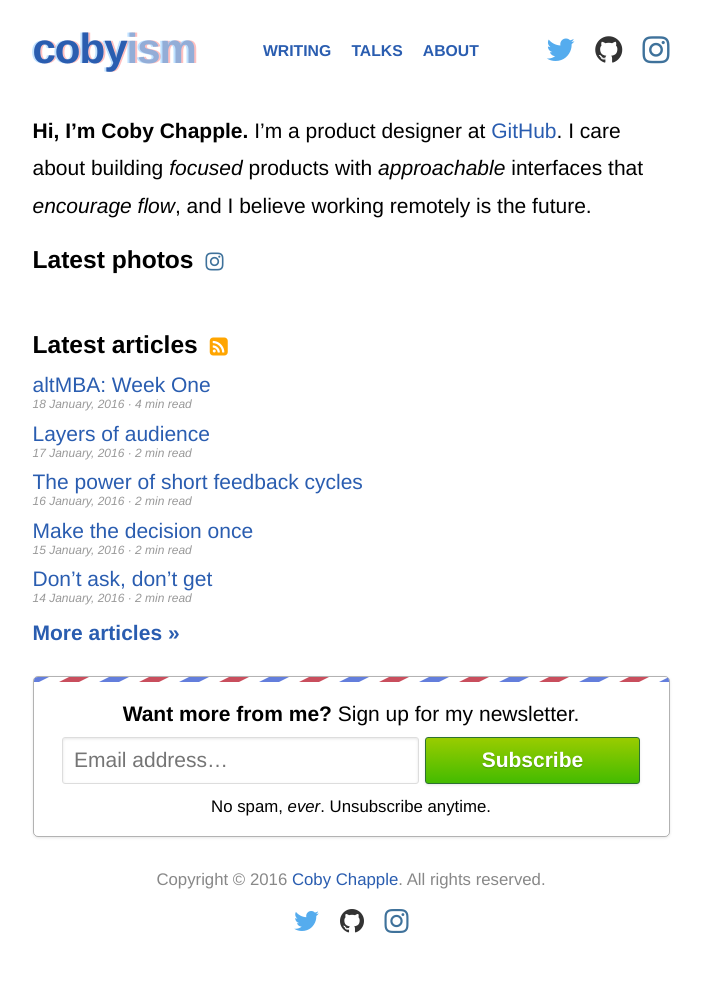
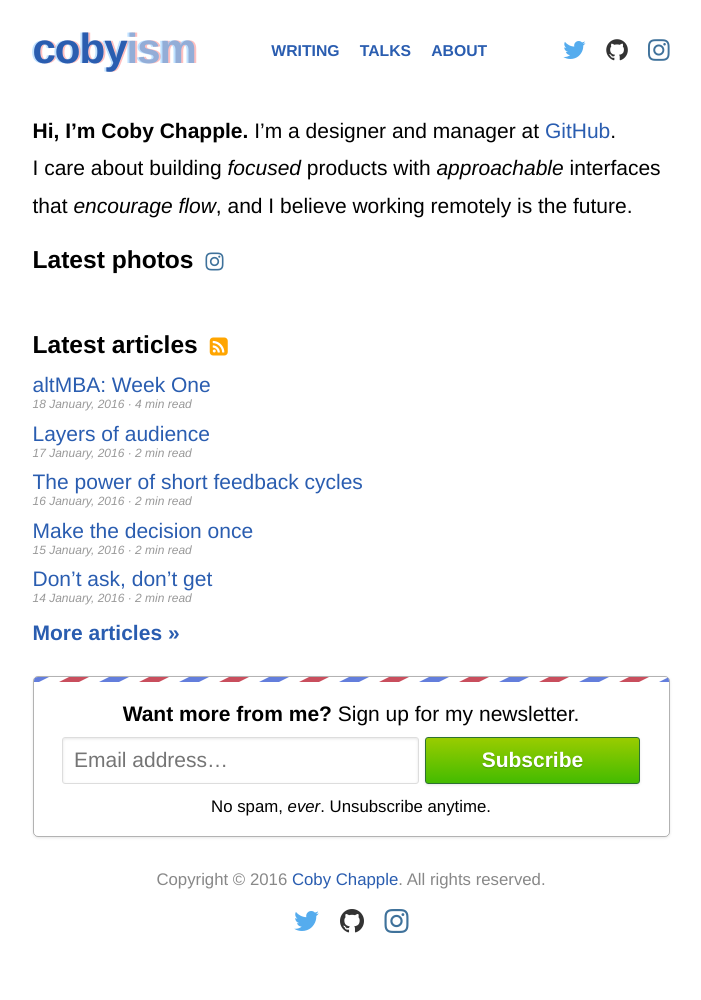
Before and after one commit to cobyism/archived-cobyism.github.io, a Jekyll site: the page built from index.html, in a window 1280 px wide. Shown: the whole page, without its empty margins (289-990 px from the left). Built offline with Jekyll 4.4.1, drawn with Linux system fonts in a browser that asks for light colours; nearby versions of some CDN libraries; Markdown is read by kramdown in place of the engine named in the settings.

Commit message:
tweak icon size, intro wording

```diff
--- a/index.html
+++ b/index.html
@@ -6,7 +6,7 @@
 <div class="intro">
   <p>
     <strong>Hi, I’m Coby Chapple.</strong>
-    I’m&nbsp;a product designer at <a href="https://github.com" id="intro-gh-link" target="_blank">GitHub</a>.
+    I’m&nbsp;a designer and manager at <a href="https://github.com" id="intro-gh-link" target="_blank">GitHub</a>.
     I&nbsp;care about building <em>focused</em> products with <em>approachable</em> interfaces
     that <em>encourage&nbsp;flow</em>, and
     I&nbsp;believe working remotely is the&nbsp;future.
--- a/public/css/_header.scss
+++ b/public/css/_header.scss
@@ -64,7 +64,7 @@
   }
 
   .fa {
-    font-size: 1.5rem;
+    font-size: 1.2rem;
     vertical-align: middle;
   }
 }
```
